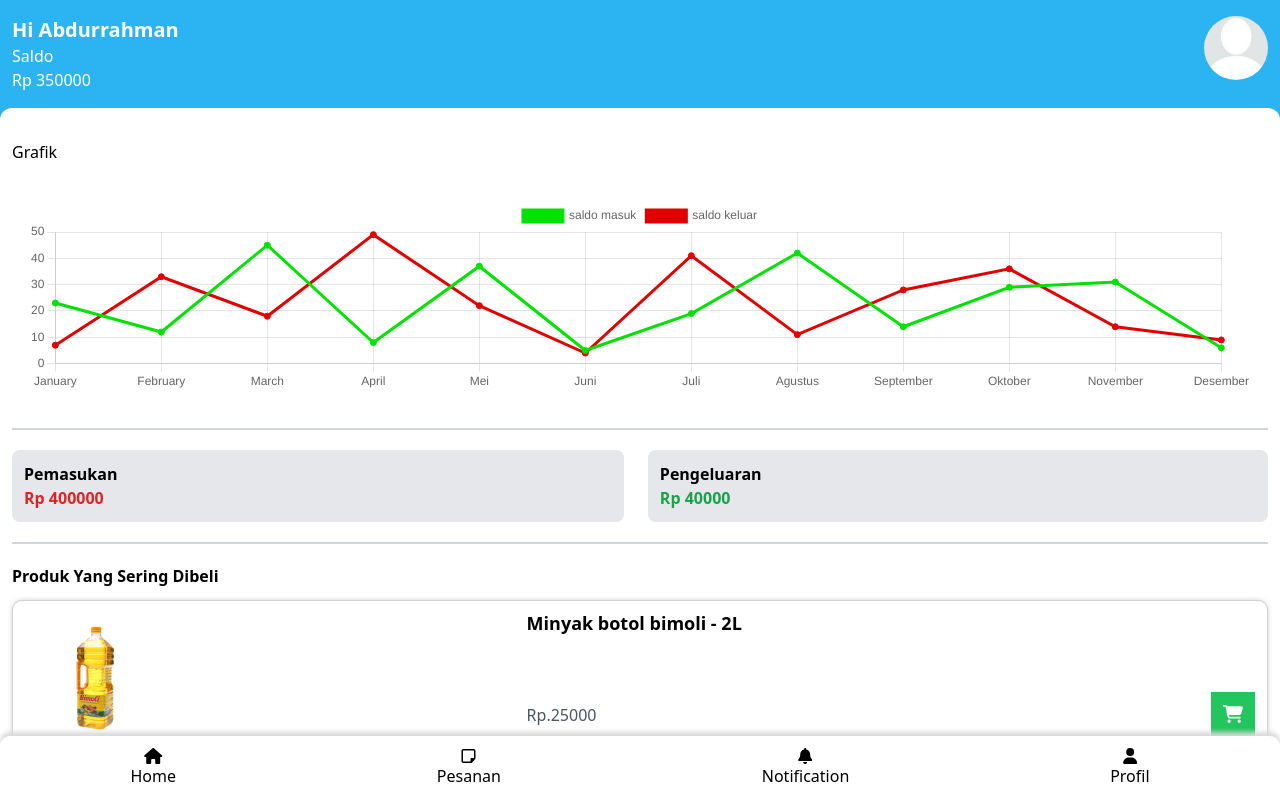
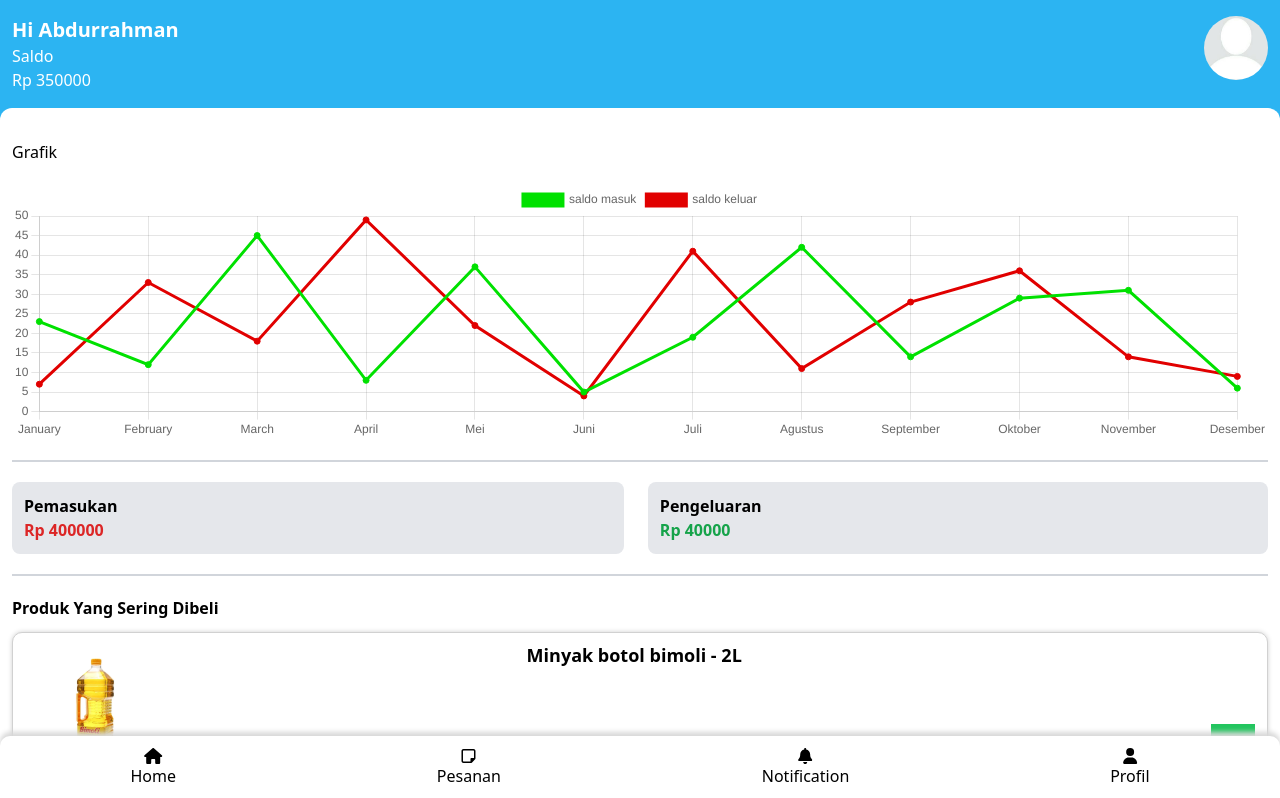
Before and after one commit to ARofiqi/koperasi-fe, a Vue app: page /profil/1 in a window 1280 px wide. Shown: the top 798 px of the page. Built offline with nearby package versions, Linux system fonts and the light colour scheme.

Commit message:
add back fitur and dinamik grafik profil

```diff
--- /dev/null
+++ b/src/components/back.vue
@@ -0,0 +1,13 @@
+<template>
+  <font-awesome-icon :icon="['fas', 'arrow-left']" @click="goBack" />
+</template>
+
+<script>
+export default {
+  methods: {
+    goBack() {
+      this.$router.go(-1);
+    },
+  },
+};
+</script>
--- a/src/components/chart.vue
+++ b/src/components/chart.vue
@@ -1,5 +1,5 @@
 <template>
-  <div class="m-2 p-2 h-52">
+  <div class="h-64">
     <Line v-if="loaded" id="my-chart-id" :options="chartOptions" :data="chartData" />
   </div>
 </template>
@@ -16,19 +16,19 @@ export default {
     return {
       loaded: true,
       chartData: {
-        labels: ["January", "February", "March", "April", "Mei", "Juni", "Juli", "Agustus", "September", "Oktober", "November", "Desember"],
+        labels: this.labels,
         datasets: [
           {
-            label: "saldo masuk",
+            label: this.data1.title,
             borderColor: "rgb(0, 225, 0)",
             backgroundColor: "rgb(0, 225, 0)",
-            data: [23, 12, 45, 8, 37, 5, 19, 42, 14, 29, 31, 6],
+            data: this.data1.data,
           },
           {
-            label: "saldo keluar",
+            label: this.data2.title,
             borderColor: "rgb(225, 0,0)",
             backgroundColor: "rgb(225, 0,0)",
-            data: [7, 33, 18, 49, 22, 4, 41, 11, 28, 36, 14, 9],
+            data: this.data2.data,
           },
         ],
       },
@@ -38,6 +38,11 @@ export default {
       },
     };
   },
+  props: {
+    labels: Array,
+    data1: Object,
+    data2: Object,
+  }
   // async mounted () {
   //   this.loaded = false
 
--- a/src/routers/index.js
+++ b/src/routers/index.js
@@ -18,12 +18,7 @@ import settingShare from "@/view/setting/share.vue";
 import settingSupport from "@/view/setting/support.vue";
 import settingLogout from "@/view/setting/logout.vue";
 
-import chart from "@/components/chart.vue";
 const routes = [
-  {
-    path: "/chart",
-    component: chart,
-  },
   {
     path: "/",
     name: "homepage",
--- a/src/view/cart/index.vue
+++ b/src/view/cart/index.vue
@@ -1,8 +1,6 @@
 <template>
   <div class="p-3 pb-5 bg-primary rounded-b-xl shadow-lg">
-    <router-link :to="{ name: 'homepage' }">
-      <font-awesome-icon :icon="['fas', 'arrow-left']" class="text-white" />
-    </router-link>
+    <Back class="text-white"/>
     <h2 class="text-center text-white text-2xl font-light">Halaman Cart</h2>
   </div>
   <div class="p-3">
@@ -16,6 +14,7 @@
 <script>
 // import dataCart from "@/assets/dataCart.json";
 import CardProductCart from "@/components/cardProductCart.vue";
+import Back from "@/components/back.vue";
 export default {
   name: "cartPage",
   data() {
@@ -44,6 +43,7 @@ export default {
   },
   components: {
     CardProductCart,
+    Back
   },
 };
 </script>
--- a/src/view/product/index.vue
+++ b/src/view/product/index.vue
@@ -3,9 +3,7 @@
     <!-- <Notification massage="Berhasi untuk mengorder product" tipe="success" v-show="isOrderSuccess" />
     <Notification massage="Gagal untuk mengorder product" tipe="failed" v-show="isOrderSuccess" /> -->
     <div class="bg-gray-400 p-3 rounded-b-xl shadow-lg">
-      <router-link :to="{ name: 'homepage' }">
-        <font-awesome-icon :icon="['fas', 'arrow-left']" class="text-white" />
-      </router-link>
+      <Back class="text-white"/>
       <img :src="'/foto produk/' + this.product.name + '.png'" alt="foto produk" class="w-2/3 mx-auto" />
     </div>
     <div class="px-3 py-5">
@@ -40,6 +38,7 @@
 <script>
 import Review from "@/components/review.vue";
 import products from "@/assets/dataProduct.json";
+import Back from "@/components/back.vue";
 import Swal from "sweetalert2";
 // import axios from "@/axios";
 export default {
@@ -55,6 +54,7 @@ export default {
   },
   components: {
     Review,
+    Back
   },
   methods: {
     fetchProductDetails() {
--- a/src/view/profil/index.vue
+++ b/src/view/profil/index.vue
@@ -13,7 +13,17 @@
     <div class="bg-white rounded-t-xl p-3">
       <div class="border-b-2 border-solid border-gray-300 py-5">
         <h2 class="pb-5">Grafik</h2>
-        <Chart />
+        <Chart
+          :labels="['January', 'February', 'March', 'April', 'Mei', 'Juni', 'Juli', 'Agustus', 'September', 'Oktober', 'November', 'Desember']"
+          :data1="{
+            title: 'saldo masuk',
+            data: [23, 12, 45, 8, 37, 5, 19, 42, 14, 29, 31, 6],
+          }"
+          :data2="{
+            title: 'saldo keluar',
+            data: [7, 33, 18, 49, 22, 4, 41, 11, 28, 36, 14, 9],
+          }"
+        />
       </div>
       <div class="border-b-2 border-solid border-gray-300 flex gap-6 py-5">
         <div class="bg-gray-200 flex-grow rounded-lg p-3">
```
